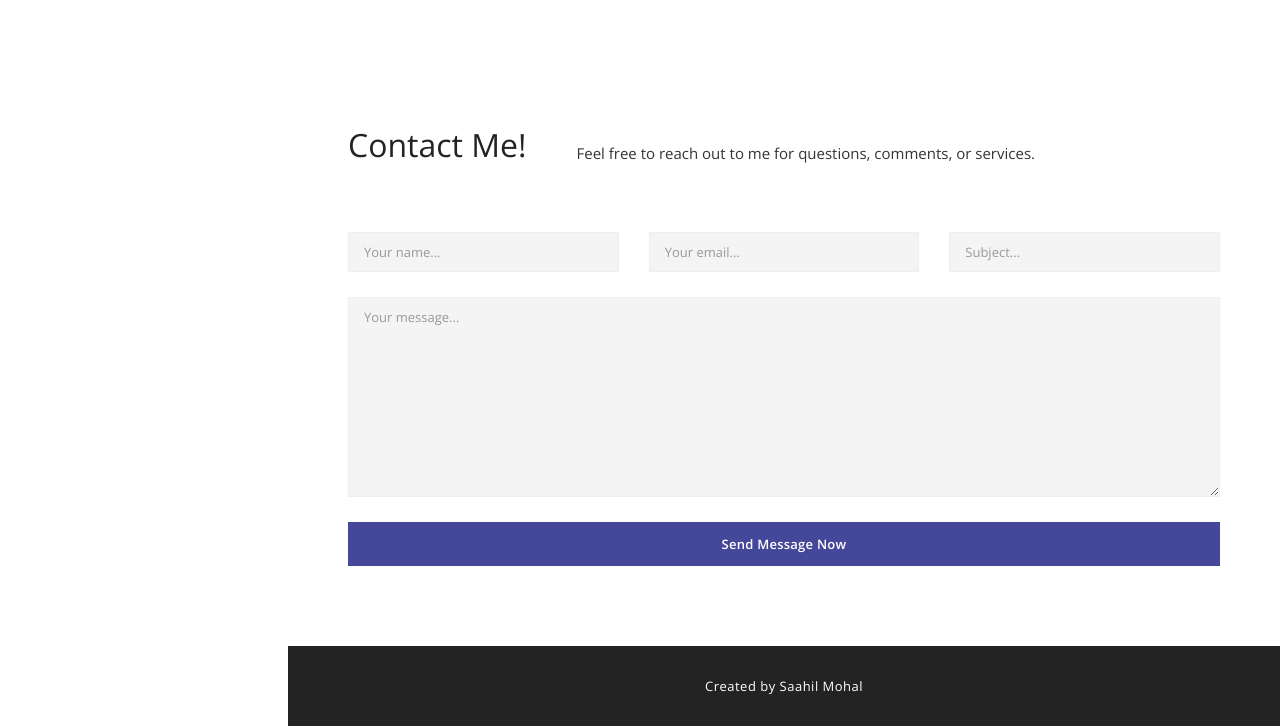
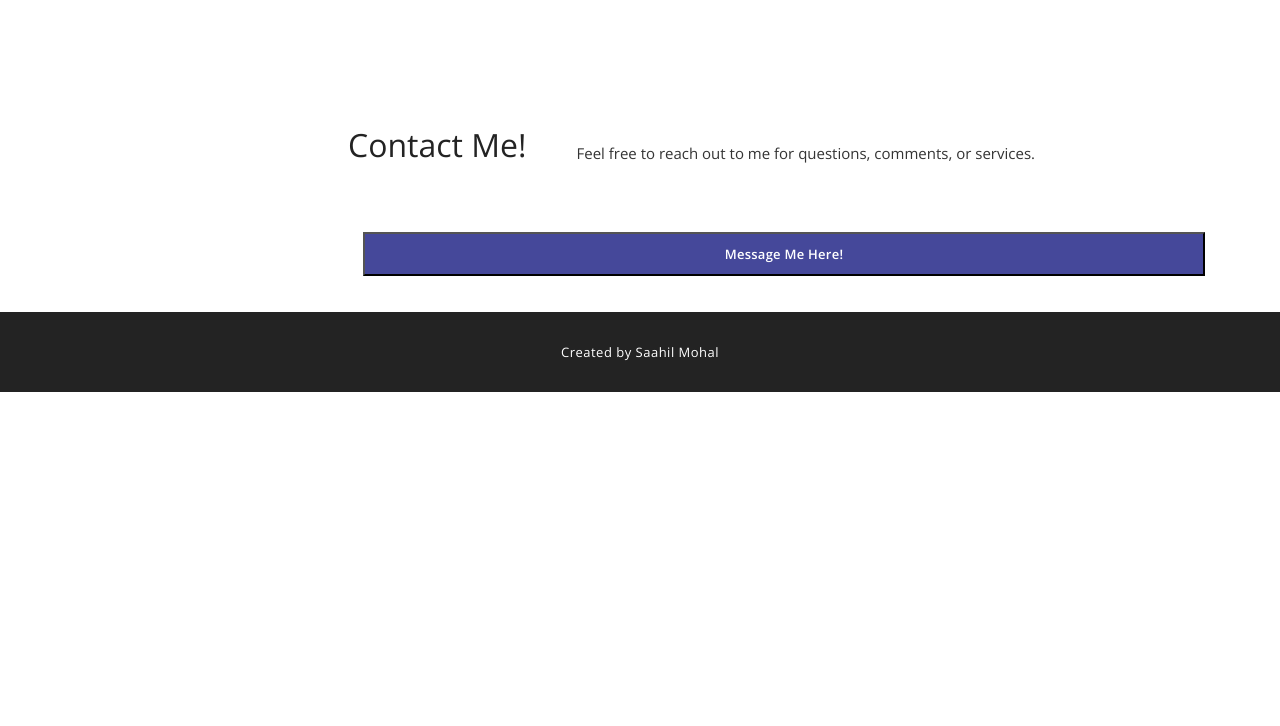
Before and after one commit to saahilmohal/SaahilMohalPhotography, a plain HTML site: page website_sentra/index.html in a window 1280 px wide. Shown: the part 2604-3330 px from the top of the page. After the commit the page ends 2996 px from the top, so only its background shows below. Drawn offline with nearby package versions, Linux system fonts and the light colour scheme.

Commit message:
contact form

```diff
--- a/website_sentra/index.html
+++ b/website_sentra/index.html
@@ -207,32 +207,9 @@
 
                     </div>
                     <div class="section-content">
-                        <form id="contact" action="#" method="post">
-                            <div class="row">
-                                <div class="col-md-4">
-                                  <fieldset>
-                                    <input name="name" type="text" class="form-control" id="name" placeholder="Your name..." required="">
-                                  </fieldset>
-                                </div>
-                                <div class="col-md-4">
-                                  <fieldset>
-                                    <input name="email" type="email" class="form-control" id="email" placeholder="Your email..." required="">
-                                  </fieldset>
-                                </div>
-                                 <div class="col-md-4">
-                                  <fieldset>
-                                    <input name="subject" type="text" class="form-control" id="subject" placeholder="Subject..." required="">
-                                  </fieldset>
-                                </div>
+                        <form action="mailto:saahilmohal0205@gmail.com" method="get" enctype="text/plain">
                                 <div class="col-md-12">
-                                  <fieldset>
-                                    <textarea name="message" rows="6" class="form-control" id="message" placeholder="Your message..." required=""></textarea>
-                                  </fieldset>
-                                </div>
-                                <div class="col-md-12">
-                                  <fieldset>
-                                    <button type="submit" id="form-submit" class="btn">Send Message Now</button>
-                                  </fieldset>
+                                    <button type="submit">Message Me Here!</button>
                                 </div>
                             </div>
                         </form>
```
